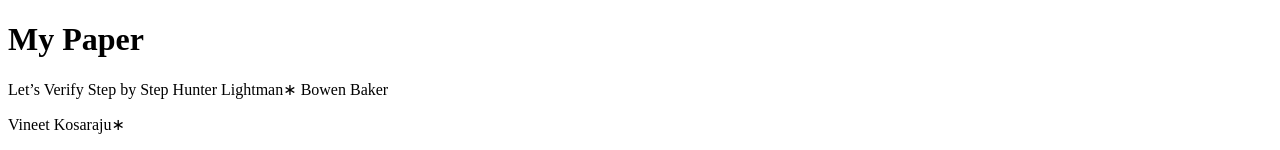
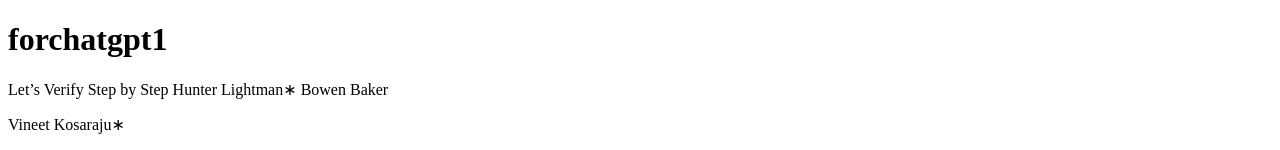
Before and after one commit to Nanasaki741/Nana.github.io, a plain HTML site: page paper.html in a window 1280 px wide. Shown: the top 150 px of the page. Drawn offline with Linux system fonts and the light colour scheme.

Commit message:
Update paper.html

```diff
--- a/paper.html
+++ b/paper.html
@@ -1,10 +1,10 @@
 <!DOCTYPE html>
 <html>
 <head>
-    <title>My Paper</title>
+    <title>forchatgpt1</title>
 </head>
 <body>
-    <h1>My Paper</h1>
+    <h1>forchatgpt1</h1>
     <p><p>Let&rsquo;s Verify Step by Step Hunter Lightman&#8727; Bowen Baker</p>
 
 <p>Vineet Kosaraju&#8727;</p>
```
